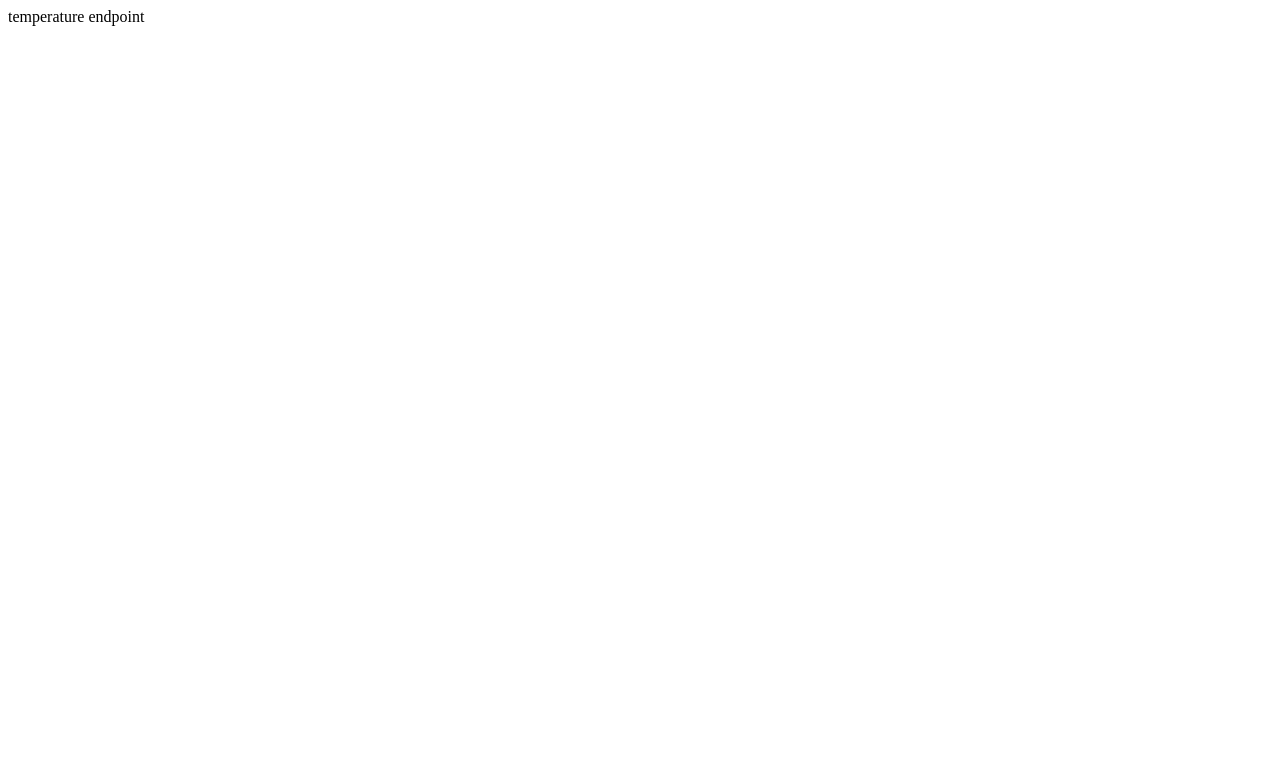
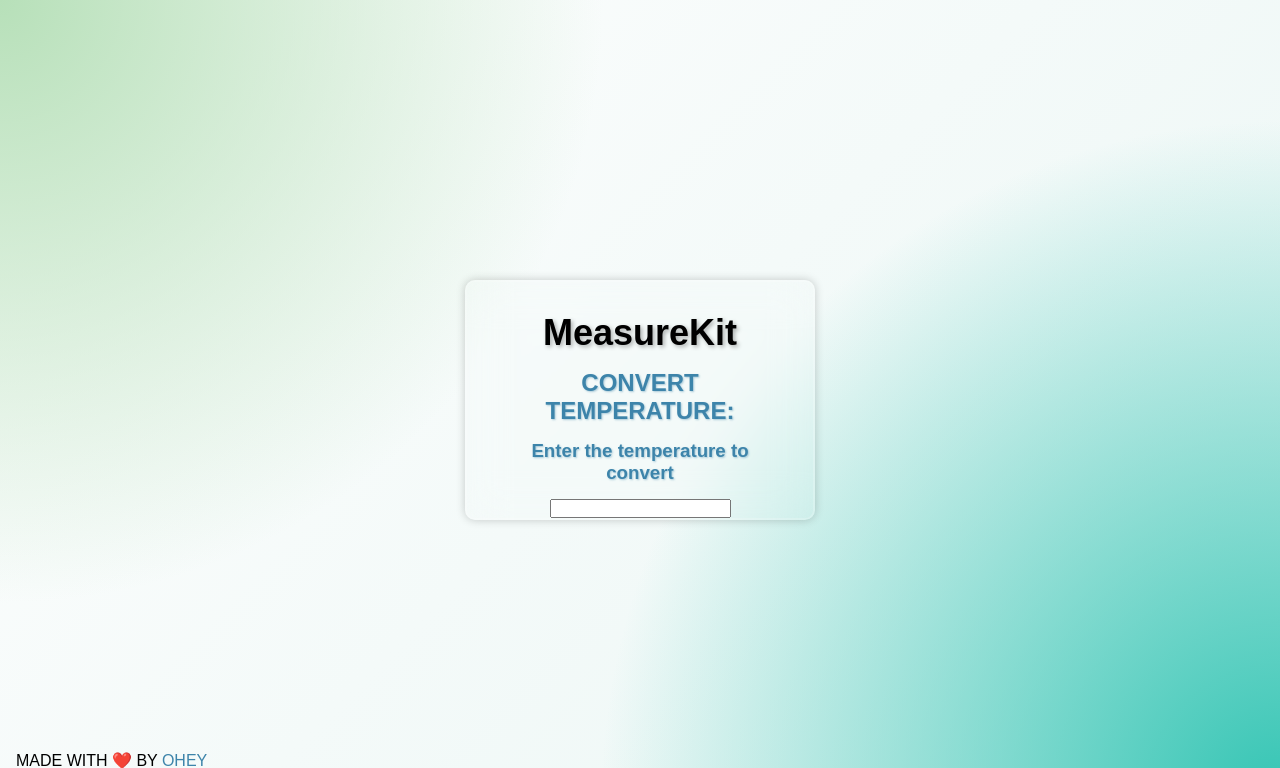
Before and after one commit to oheyek/MeasureKit, a Flask app: page /temperature in a window 1280 px wide. Before the commit the part shown is almost empty. Shown: the top 768 px of the page. Run offline with Flask 3, Linux system fonts and the light colour scheme; some web fonts are replaced.

Commit message:
feat: add basic convert layout for temperatures

```diff
--- a/app.py
+++ b/app.py
@@ -18,7 +18,7 @@ def main():
 
 @app.route("/temperature")
 def temperature():
-    return "<p>temperature endpoint</p>"
+    return render_template("temperature.html")
 
 
 @app.route("/length")
--- a/static/css/style.css
+++ b/static/css/style.css
@@ -39,6 +39,11 @@ body {
 }
 
 #main-container h2 {
+  margin-bottom: 15px;
+  color: #3d84aa;
+  text-shadow: 1px 1px 2px rgba(61, 132, 170, 0.4);
+}
+#main-container h3 {
   margin-bottom: 15px;
   color: #3d84aa;
   text-shadow: 1px 1px 2px rgba(61, 132, 170, 0.4);
--- /dev/null
+++ b/templates/temperature.html
@@ -0,0 +1,12 @@
+{% extends "base.html" %} {% block head %} {% endblock %} {% block body %}
+<div id="main-container">
+  <h1>MeasureKit</h1>
+  <h2>CONVERT TEMPERATURE:</h2>
+  <h3>Enter the temperature to convert</h3>
+  <div id="convert-inputs">
+      <div id="temperature-input">
+          <input type="text" name="" id="">
+      </div>
+  </div>
+</div>
+{% endblock %}
```
